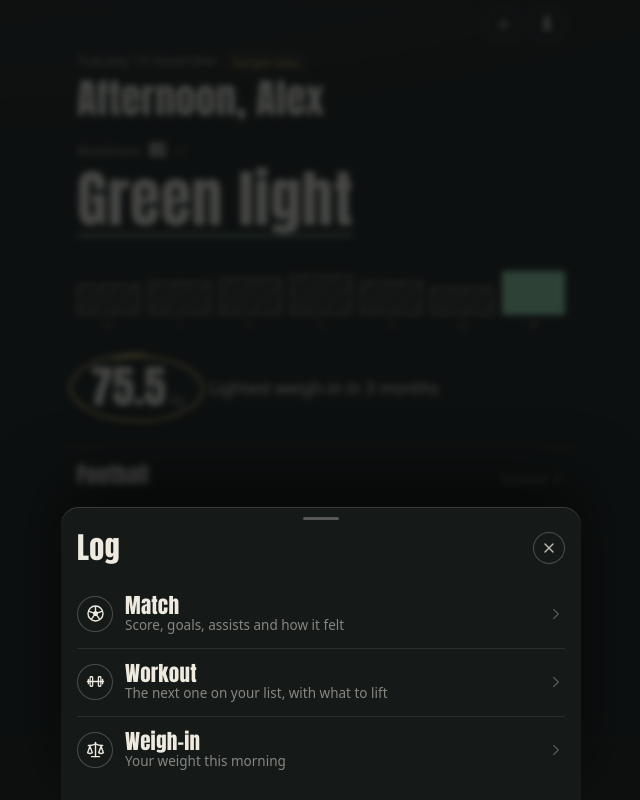
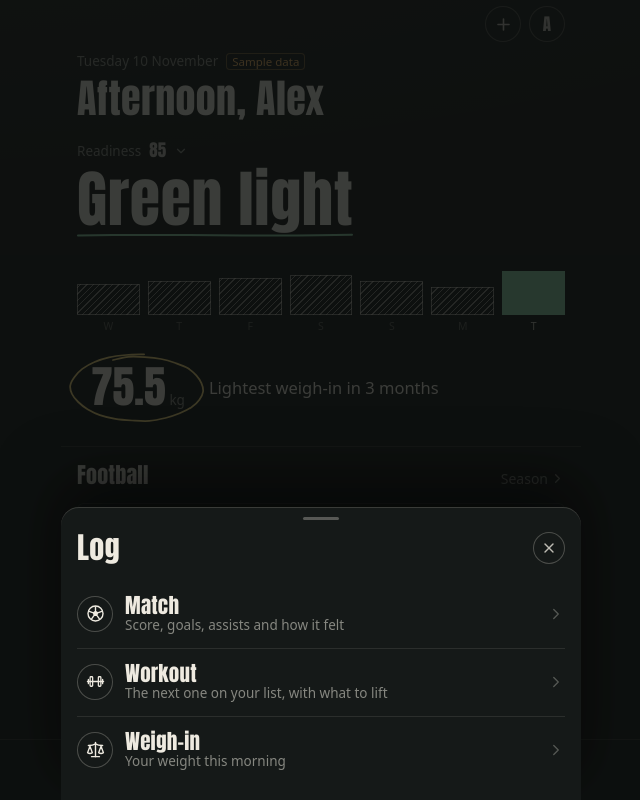
Before and after one commit to aleksargy/overreach, a React (Vite) app: page / in a window 1280 px wide. Both pictures are taken after a click on the button "Log something". Shown: the top 800 px of the page, without its empty margins (319-959 px from the left). Built offline with nearby package versions, Linux system fonts and the light colour scheme; a web font is replaced by a local one.

Commit message:
Solid bars: no frosted glass behind the tab bar, the top bar or a sheet

```diff
--- a/src/components/TabBar.tsx
+++ b/src/components/TabBar.tsx
@@ -13,7 +13,7 @@ const TABS = [
 
 export function TabBar() {
   return (
-    <nav aria-label="Main" className="fixed inset-x-0 bottom-0 z-40 bg-ink-0/95 pb-[env(safe-area-inset-bottom,0px)] shadow-[0_-1px_0_rgb(var(--fg)/0.13)] backdrop-blur-xl">
+    <nav aria-label="Main" className="fixed inset-x-0 bottom-0 z-40 bg-ink-0 pb-[env(safe-area-inset-bottom,0px)] shadow-[0_-1px_0_rgb(var(--fg)/0.13)]">
       <div className="gutter mx-auto grid h-[var(--tabbar-h)] max-w-app grid-cols-5">
         {TABS.map((t, i) => (
           <NavLink
--- a/src/components/ui/Screen.tsx
+++ b/src/components/ui/Screen.tsx
@@ -27,11 +27,7 @@ export function Screen({ title, kicker, actions, back, bare, hero, children, bot
 
   return (
     <div className={bottomPad ? 'pb-[calc(var(--tabbar-h)+var(--mini-h)+40px)]' : 'pb-10'}>
-      <div
-        className={`sticky top-[env(safe-area-inset-top,0px)] z-30 transition-colors duration-200 ${
-          scrolled ? 'bg-ink-0/95 shadow-[0_1px_0_rgb(var(--fg)/0.13)] backdrop-blur-xl' : 'bg-ink-0/0'
-        }`}
-      >
+      <div className={`sticky top-[env(safe-area-inset-top,0px)] z-30 transition-colors duration-200 ${scrolled ? 'bg-ink-0 shadow-[0_1px_0_rgb(var(--fg)/0.13)]' : 'bg-ink-0/0'}`}>
         <div className="gutter mx-auto grid h-12 max-w-app grid-cols-[1fr_auto_1fr] items-center">
           <div className="flex">
             {back && (
--- a/src/components/ui/Sheet.tsx
+++ b/src/components/ui/Sheet.tsx
@@ -32,7 +32,7 @@ export function Sheet({ open, onClose, title, kicker, children, footer }: Props)
       {open && (
         <div className="fixed inset-0 z-50">
           <motion.div
-            className="absolute inset-0 bg-ink-0/75 backdrop-blur-[3px]"
+            className="absolute inset-0 bg-ink-0/80"
             initial={{ opacity: 0 }}
             animate={{ opacity: 1 }}
             exit={{ opacity: 0 }}
```
Also changed, not shown: 1 other file (tests, documents, lock files or other folders).
